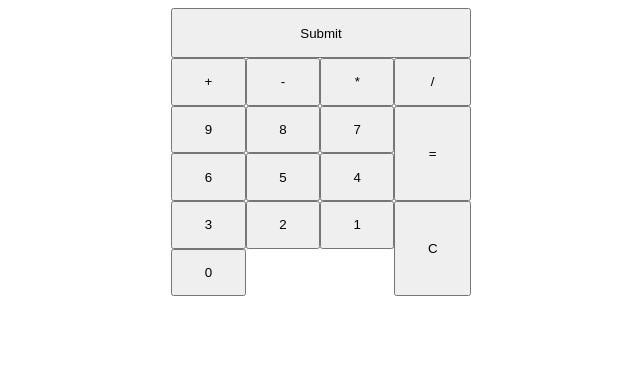
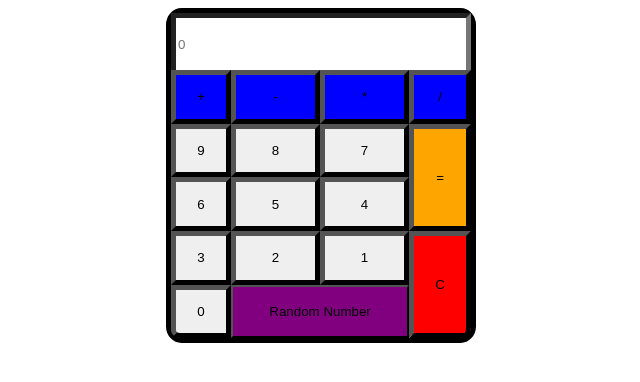
Before and after one commit to khalmklowd/js-calculator, a plain HTML site: page index.html in a window 1280 px wide. Shown: the whole page, without its empty margins (319-959 px from the left). Drawn offline with Linux system fonts and the light colour scheme.

Commit message:
Finished style and js. Added a random number button to fill open space at the bottom.

```diff
--- a/index.html
+++ b/index.html
@@ -2,25 +2,29 @@
 <html>
     <link rel="stylesheet" href="style.css">
 <body>
-    <div id="calc" class="grid-container">
-        <input id="display" type="submit" label="=">
-        <button id="add" onclick="operate('+')" type='button'><p>+</p></button>
-        <button id="subtract" onclick="operate('-')" type='button'><p>-</p></button>
-        <button id="multiply" onclick="operate('*')" type='button'><p>*</p></button>
-        <button id="divide" onclick="operate('/')" type='button'><p>/</p></button>
-        <button id="one" onclick="display(1)" type='button'><p>1</p></button>
-        <button id="two" onclick="display(2)" type='button'><p>2</p></button>
-        <button id="three" onclick="display(3)" type='button'><p>3</p></button>
-        <button id="four" onclick="display(4)" type='button'><p>4</p></button>
-        <button id="five" onclick="display(5)" type='button'><p>5</p></button>
-        <button id="six" onclick="display(6)" type='button'><p>6</p></button>
-        <button id="seven" onclick="display(7)" type='button'><p>7</p></button>
-        <button id="eight" onclick="display(8)" type='button'><p>8</p></button>
-        <button id="nine" onclick="display(9)" type='button'><p>9</p></button>
-        <button id="zero" onclick="display(0)" type='button'><p>0</p></button>
-        <button id="equals" onclick="operate('=')" type='button'><p>=</p></button>
-        <button id="clear" onclick="reset('')" type='button'><p>C</p></button>
+    <div id="calculator">
+        <div id="calc" class="grid-container">
+            <input type="text" id="display" name="ans" value="" class="form-control" placeholder="0">
+            <button id="add" onclick="appNum('+')" type='button'><p>+</p></button>
+            <button id="subtract" onclick="appNum('-')" type='button'><p>-</p></button>
+            <button id="multiply" onclick="appNum('*')" type='button'><p>*</p></button>
+            <button id="divide" onclick="appNum('/')" type='button'><p>/</p></button>
+            <button id="one" onclick="appNum(1)" type='button'><p>1</p></button>
+            <button id="two" onclick="appNum(2)" type='button'><p>2</p></button>
+            <button id="three" onclick="appNum(3)" type='button'><p>3</p></button>
+            <button id="four" onclick="appNum(4)" type='button'><p>4</p></button>
+            <button id="five" onclick="appNum(5)" type='button'><p>5</p></button>
+            <button id="six" onclick="appNum(6)" type='button'><p>6</p></button>
+            <button id="seven" onclick="appNum(7)" type='button'><p>7</p></button>
+            <button id="eight" onclick="appNum(8)" type='button'><p>8</p></button>
+            <button id="nine" onclick="appNum(9)" type='button'><p>9</p></button>
+            <button id="zero" onclick="appNum(0)" type='button'><p>0</p></button>
+            <button id="equals" onclick="equate()" type='button'><p>=</p></button>
+            <button id="clear" onclick="reset('')" type='button'><p>C</p></button>
+            <button id="random" onclick="randomNum()" type='button'><p>Random Number</p></button>
+        </div>
     </div>
+
 </body>
 <script src="script.js"></script>
 </html>
--- a/script.js
+++ b/script.js
@@ -1,41 +1,27 @@
 var displayValue = [];
-var operator = '';
-
-function add(a, b){
-    return a + b;
-}
-
-function subtract(a, b){
-    return a - b;
-}
-
-function multiply(a, b){
-    return a * b;
-}
-
-function divide(a, b){
-    return a / b;
-}
-
-function operate(operated) {
-    operator = operated
-    return operator;
-}
-
-function display(input) {
-    if (operator == '+') {
-        displayValue += input;
-    }else if (operator == '-') {
-        displayValue -= input;
-    }else if (operator == '*') {
-        displayValue *= input;
-    }else if (operator == '/') {
-        displayValue /= input;
-    }
+var c = [];
+function reset() {
+    displayValue = [];
+    document.getElementById("display").value = '';
     console.log(displayValue);
 }
 
-function reset() {
-    displayValue = 0;
+function appNum(num){
+    displayValue.push(num);
+    document.getElementById("display").value += num;
     console.log(displayValue);
 }
+
+function equate(){
+    let a = displayValue.toString();
+    var b = a.replace(/,/g, '');
+    var c = eval(b);
+    reset();
+    document.getElementById("display").value = c;
+    console.log(c);
+    displayValue.push(c);
+}
+
+function randomNum(){
+    appNum(Math.random());
+}
--- a/style.css
+++ b/style.css
@@ -1,70 +1,110 @@
+#calculator{
+    margin: auto;
+    max-width: 300px;
+    border: solid;
+    border-color: black;
+    border-radius: 5%;
+    border-width: 5px;
+}
 #display{
+    border-width: 5px;
+    border-bottom: 2px;
+
     grid-area: display;
     height: 50px;
 }
 
 #add{
+    background: blue;
+    border-width: 5px;
     grid-area: add;
 }
 
 #subtract{
+    background: blue;
+    border-width: 5px;
     grid-area: subtract;
 }
 
 #multiply{
+    background: blue;
+    border-width: 5px;
     grid-area: multiply;
 }
 
 #divide{
+    background: blue;
+    border-width: 5px;
     grid-area: divide;
 }
 
 #one{
+    border-width: 5px;
     grid-area: one;
 }
 
 #two{
+    border-width: 5px;
     grid-area: two;
 }
 
 #three{
+    border-width: 5px;
     grid-area: three;
 }
 
 #four{
+    border-width: 5px;
     grid-area: four;
 }
 
 #five{
+    border-width: 5px;
     grid-area: five;
 }
 
 #six{
+    border-width: 5px;
     grid-area: six;
 }
 
 #seven{
+    border-width: 5px;
     grid-area: seven;
 }
 
 #eight{
+    border-width: 5px;
     grid-area: eight;
 }
 
 #nine{
+    border-width: 5px;
     grid-area: nine;
 }
 
 #zero{
+    border-width: 5px;
+    border-bottom-left-radius: 15%;
     grid-area: zero;
 }
 
 #clear{
+    background: red;
+    border-width: 5px;
+    border-bottom-right-radius: 10%;
     grid-area: clear;
 }
 
 #equals{
+    background: orange;
+    border-width: 5px;
     grid-area: equals;
+}
+
+#random {
+    background: purple;
+    grid-area: random;
 }
 #calc {
     display: grid;
@@ -76,5 +116,5 @@
     'nine eight seven equals'
     'six five four equals'
     'three two one clear'
-    'zero . . clear'
+    'zero random random clear'
 }
```
